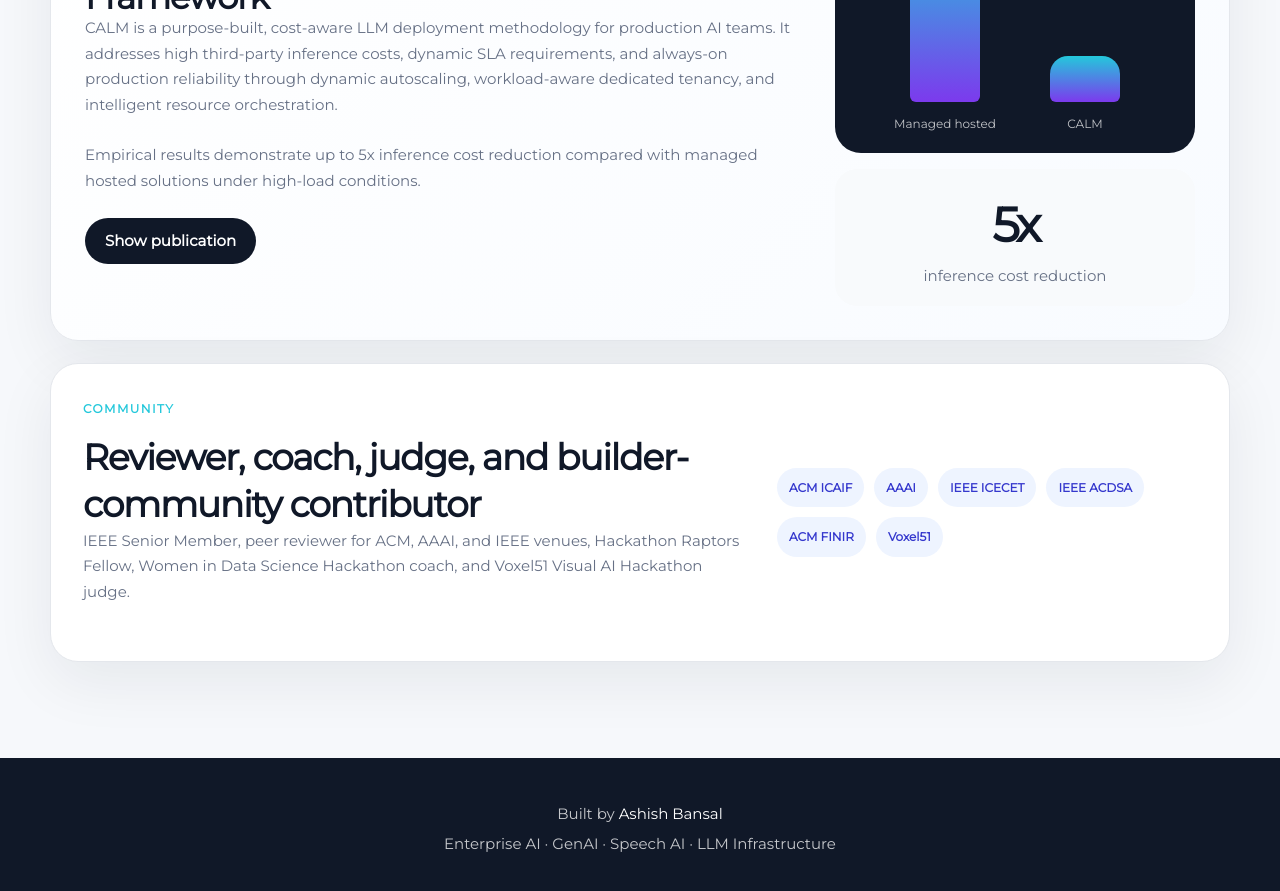
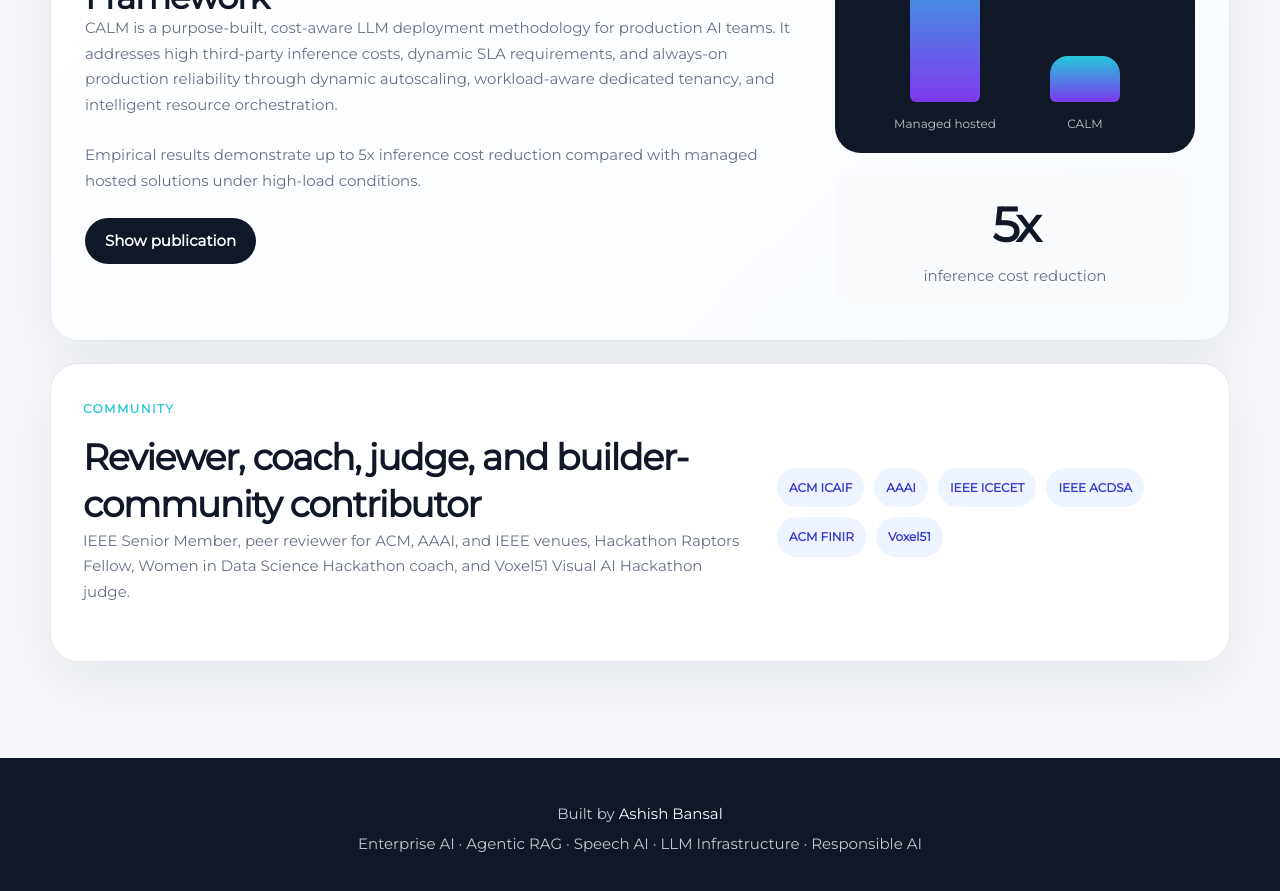
Before and after one commit to ab6995/ab6995.github.io, a Jekyll site: the page built from index.html, in a window 1280 px wide and 900 px high, scrolled down 5039 px. Shown: the top 891 px of the window. Built offline with Jekyll 4.4.1, drawn with Linux system fonts in a browser that asks for light colours.

Commit message:
Remove particles dependency from footer

```diff
--- a/_includes/footer.html
+++ b/_includes/footer.html
@@ -1,8 +1,7 @@
 <footer class="footer">
   <p>Built by <a href="{{site.url}}">Ashish Bansal</a></p>
-  <p>Enterprise AI · GenAI · Speech AI · LLM Infrastructure</p>
+  <p>Enterprise AI · Agentic RAG · Speech AI · LLM Infrastructure · Responsible AI</p>
 </footer>
-<script src="//cdn.jsdelivr.net/particles.js/2.0.0/particles.min.js"></script>
 <script src="{{ "/assets/js/sweet-scroll.min.js" | prepend: site.baseurl }}"></script>
 <script src="{{ "/assets/js/main.js" | prepend: site.baseurl }}"></script>
 {% include google-analytics.html %}
```
